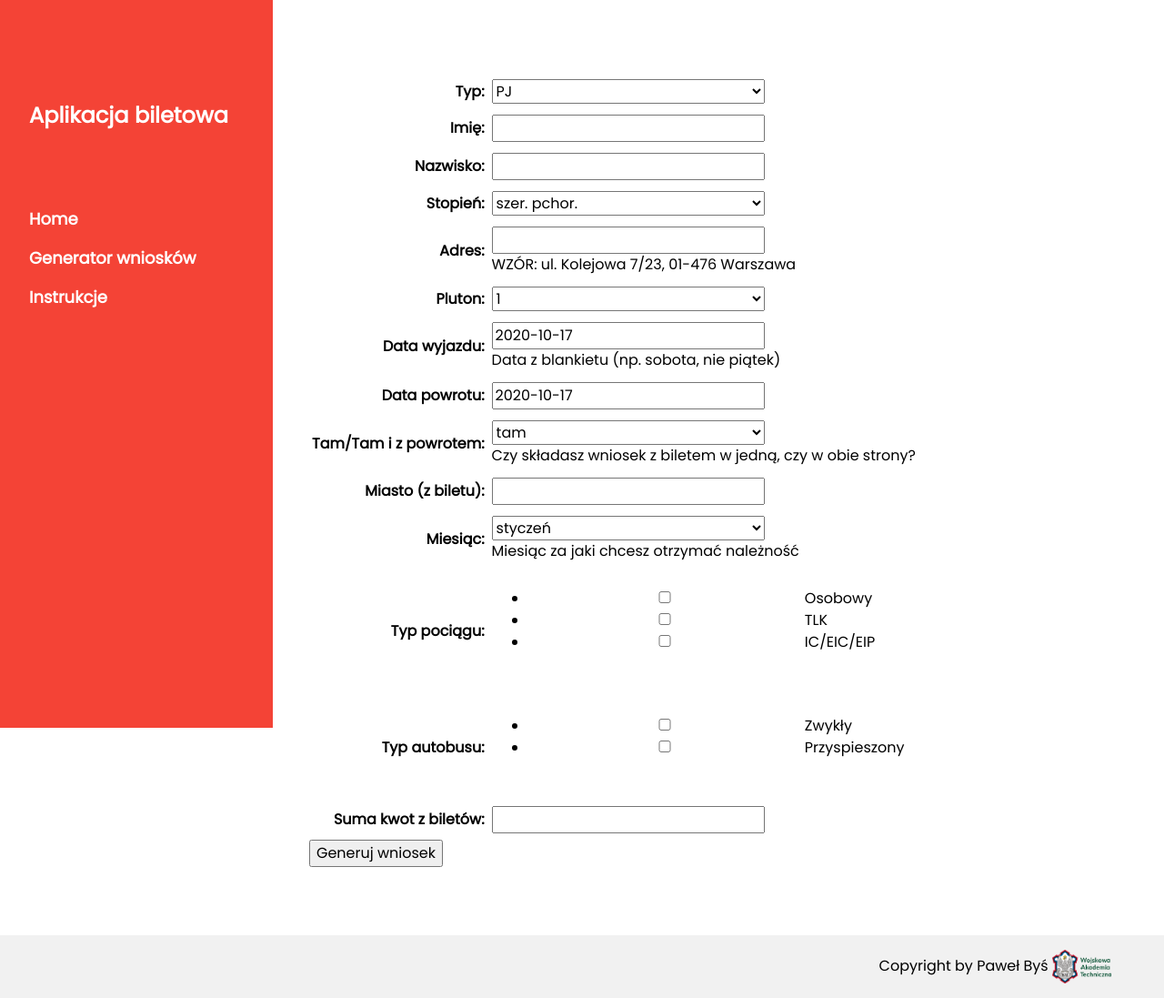
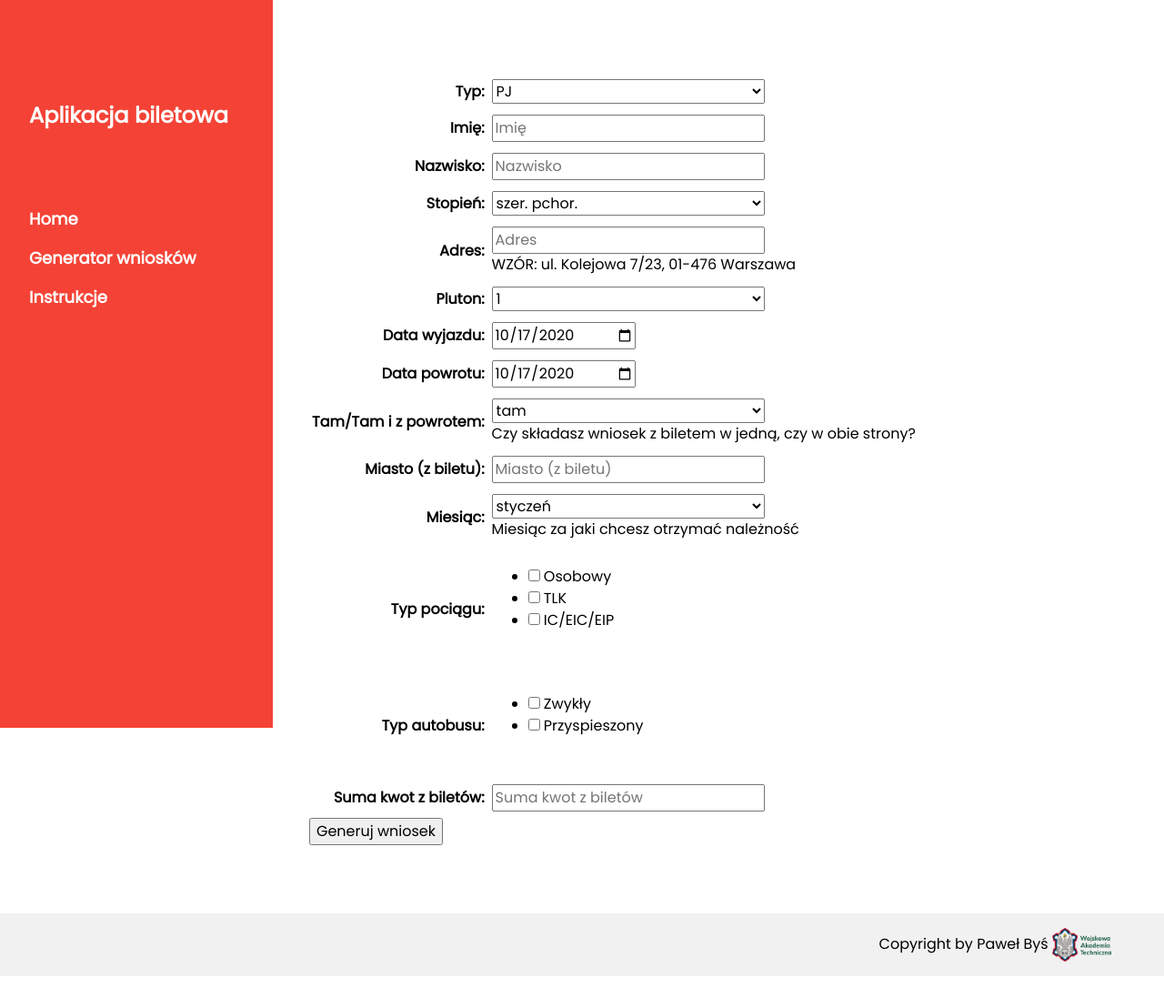
Before and after one commit to PawelBys/Biletomat, a Django app: page /generuj/ in a window 1280 px wide. Shown: the whole page at 91% size. After the commit the page ends 1073 px from the top, so only its background shows below. Run offline with Django 3.2, Linux system fonts and the light colour scheme; some libraries are stand-ins or nearby versions.

Commit message:
KALENDARZYK

```diff
--- a/Biletomat/settings.py
+++ b/Biletomat/settings.py
@@ -40,6 +40,7 @@
     'django.contrib.messages',
     'django.contrib.staticfiles',
     'generator',
+    "bootstrap4",
 
 ]
 
@@ -130,3 +131,6 @@
 MEDIA_URL = '/templates/'
 
 STATIC_ROOT = '/static/'
+
+DATE_FORMAT = 'd-m-Y'
+#USE_L10N = False
--- a/generator/forms.py
+++ b/generator/forms.py
@@ -1,8 +1,13 @@
 from datetime import date, timedelta
+
 
 from django import forms
 from django.core.exceptions import ValidationError
 from django.forms import DateInput
+
+
+class DateInput(forms.DateInput):
+    input_type = 'date'
 
 
 class BiletForm(forms.Form):
@@ -30,17 +35,19 @@
         return cleaned_data
 
 
-    typ = forms.CharField(widget=forms.Select(choices=TYP))
-    imie = forms.CharField(max_length=50, label="Imię")
-    nazwisko = forms.CharField(max_length=50, label="Nazwisko")
-    stopien = forms.CharField(widget=forms.Select(choices=STOPNIE), label="Stopień")
-    adres = forms.CharField(max_length=100, initial='', help_text="WZÓR: ul. Kolejowa 7/23, 01-476 Warszawa")
-    pluton = forms.CharField(widget=forms.Select(choices=PLUTONY))
-    data_wyjazdu = forms.DateField(widget=DateInput(), initial=date.today(), help_text="Data z blankietu (np. sobota, nie piątek)")
-    data_powrotu = forms.DateField( widget=DateInput(), initial=date.today())
-    tam_z_powrotem = forms.CharField(widget=forms.Select(choices=TAM), required=False, label="Tam/Tam i z powrotem", help_text="Czy składasz wniosek z biletem w jedną, czy w obie strony?")
-    miasto = forms.CharField(max_length=30, label="Miasto (z biletu)")
-    miesiac = forms.CharField(widget=forms.Select(choices=MIESIACE), label="Miesiąc", help_text="Miesiąc za jaki chcesz otrzymać należność")
+    typ = forms.CharField(widget=forms.Select(choices=TYP, attrs={'class':'normal'}))
+    imie = forms.CharField(max_length=50, label="Imię", widget=forms.TextInput(attrs={'class':'normal'})  )
+    nazwisko = forms.CharField(max_length=50, label="Nazwisko", widget=forms.TextInput(attrs={'class':'normal'}))
+    stopien = forms.CharField(widget=forms.Select(choices=STOPNIE, attrs={'class':'normal'}), label="Stopień")
+    adres = forms.CharField(max_length=100, initial='', help_text="WZÓR: ul. Kolejowa 7/23, 01-476 Warszawa", widget=forms.TextInput(attrs={'class':'normal'}))
+    pluton = forms.CharField(widget=forms.Select(choices=PLUTONY, attrs={'class':'normal'}))
+    #data_wyjazdu = forms.DateField(widget=DateInput(attrs={'class':'data'}), initial=date.today(), help_text="Data z blankietu (np. sobota, nie piątek)")
+    #data_powrotu = forms.DateField( widget=DateInput(attrs={'class':'data'}), initial=date.today())
+    data_wyjazdu = forms.DateField(widget=DateInput, initial=date.today())
+    data_powrotu = forms.DateField(widget=DateInput, initial=date.today())
+    tam_z_powrotem = forms.CharField(widget=forms.Select(choices=TAM, attrs={'class':'normal'}), required=False, label="Tam/Tam i z powrotem", help_text="Czy składasz wniosek z biletem w jedną, czy w obie strony?")
+    miasto = forms.CharField(max_length=30, label="Miasto (z biletu)", widget=forms.TextInput(attrs={'class':'normal'}))
+    miesiac = forms.CharField(widget=forms.Select(choices=MIESIACE, attrs={'class':'normal'}), label="Miesiąc", help_text="Miesiąc za jaki chcesz otrzymać należność")
     typ_pociagu = forms.MultipleChoiceField(choices=POCIAGI, widget=forms.CheckboxSelectMultiple(attrs={'class':'czekbox'}), required=False, label="Typ pociągu")
     typ_autobusu = forms.MultipleChoiceField(choices=AUTOBUSY, widget=forms.CheckboxSelectMultiple(attrs={'class':'czekbox'}), required=False)
-    kwota = forms.DecimalField(decimal_places=2, max_digits=10, label="Suma kwot z biletów", required=True)
+    kwota = forms.DecimalField(decimal_places=2, max_digits=10, label="Suma kwot z biletów", required=True, widget=forms.NumberInput(attrs={'class':'normal'}))
--- a/generator/views.py
+++ b/generator/views.py
@@ -63,6 +63,7 @@
 
             #liczenie nr rozkazu batalionowego
             wstepna_data = parse_date(request.POST.get('data_wyjazdu'))
+            #wstepna_data = parse_date(date(data_wyjazdu.year))
             data_rozkazu = '.............'
             nr_rozkazu = '.............'
             if wstepna_data.weekday() == 5 or wstepna_data.weekday() == 4:
--- a/templates/base.html
+++ b/templates/base.html
@@ -13,6 +13,9 @@
 .w3-half img{margin-bottom:-6px;margin-top:16px;opacity:0.8;cursor:pointer}
 .w3-half img:hover{opacity:1}
 </style>
+<head>
+
+</head>
 <body>
 
 <!-- Sidebar/menu -->
--- a/templates/generate.html
+++ b/templates/generate.html
@@ -1,26 +1,36 @@
 {% extends 'base.html' %}
 
+{% load bootstrap4 %}
+{% block extrahead %}
+{{ form.media }}
+{% endblock %}
+
+{% block content %}
+
 <head>
-  <meta charset="utf-8">
-  <meta name="viewport" content="width=device-width, initial-scale=1, shrink-to-fit=no">
-  <link rel="stylesheet" href="https://maxcdn.bootstrapcdn.com/bootstrap/4.0.0-beta/css/bootstrap.min.css" integrity="sha384-/Y6pD6FV/Vv2HJnA6t+vslU6fwYXjCFtcEpHbNJ0lyAFsXTsjBbfaDjzALeQsN6M" crossorigin="anonymous">
-  <title>Simple is Better Than Complex</title>
+
   <style>
-    .czekbox {
-      width: 5px;
+
+    .normal {
+    width: 300px;
+    }
+    .data {
+    width: 300px;
     }
   </style>
-  </head>
+
+</head>
+
+
   <body>
-    <div class="testbox">
-
-{% block content %}
 
 {% load widget_tweaks %}
 
 
 <form method="post" novalidate>
   {% csrf_token %}
+
+<!--  {% bootstrap_form form %}-->
 
   {{ form.non_field_errors }}
 
@@ -35,7 +45,7 @@
         <th style="text-align:right">{{ field.label_tag }}</th>
         <td style="padding:5px">
 
-          {% render_field field style="width:300px"  %}
+          {% render_field field  %}
           <span style="color:red;">{{ field.errors }}</span>
 
           <br>
@@ -52,7 +62,11 @@
 
 
 
+
+
+
+
 {% endblock %}
 
-    </div>
+
   </body>
--- a/templates/home.html
+++ b/templates/home.html
@@ -11,5 +11,5 @@
     <li>Pobierz, wydrukuj i podpisz wniosek (sprawdź poprawność danych)</li>
     <li>Podpisane i spięte bilety (zszywaczem/spinaczem) oraz wniosek przynieś do mnie! (p. 138)</li>
 </ul>
-<a href="http://isap.sejm.gov.pl/isap.nsf/download.xsp/WDU20061811326/O/D20061326.pdf">Podstawa prawna</a> <br>
+<a target="_blank" href="http://isap.sejm.gov.pl/isap.nsf/download.xsp/WDU20061811326/O/D20061326.pdf">Podstawa prawna</a> <br>
 {% endblock %}
```
Also changed, not shown: db.sqlite3, 1 other file.
